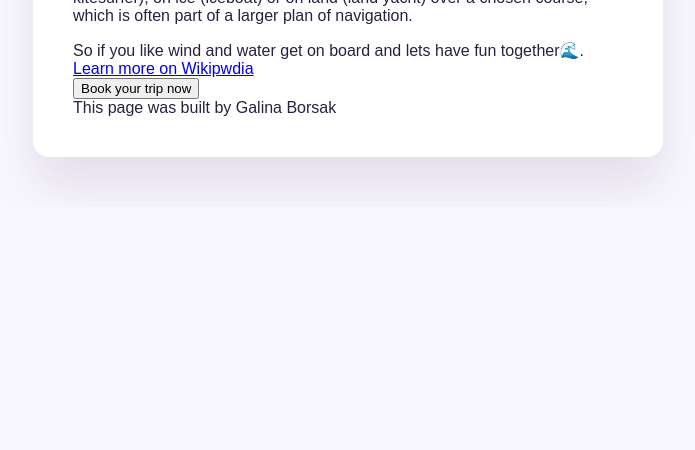
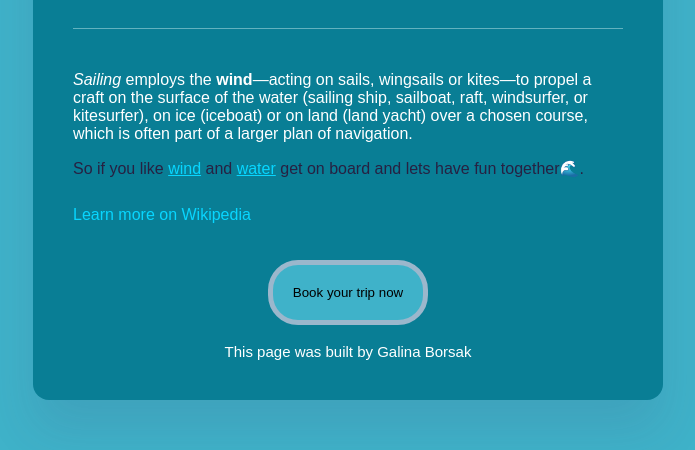
Before and after one commit to HalinaB916/sailing_page, a plain HTML site: page index.html in a window 1280 px wide. Shown: the part 612-1062 px from the top of the page, without its empty margins (292-987 px from the left). Before the commit the page ends 819 px from the top, so only its background shows below. Drawn offline with Linux system fonts and the light colour scheme.

Commit message:
Styling button

```diff
--- a/index.html
+++ b/index.html
@@ -18,18 +18,23 @@
     <br>
     <img src="https://s3.amazonaws.com/shecodesio-production/uploads/files/000/102/004/original/sailing-yacht-gliding-blue-waves-smoothly-generative-ai.jpg?1698314472" width="70%" alt="Sailing">
 <br>
+<br>
 <hr>
+<br>
 <p>
       <em>Sailing</em> employs the <strong>wind</strong>—acting on sails, wingsails or kites—to propel a craft on the surface of the water (sailing
       ship, sailboat, raft, windsurfer, or kitesurfer), on ice (iceboat) or on land (land yacht) over a chosen course, which is often part of a larger plan of navigation.
 </p>
 <div class="together">So if you like <span class="nature">wind</span> and <span class="nature">water</span> get on board
       and lets have fun together🌊.</div>
-<a href="https://en.wikipedia.org/wiki/Sailing" target="_blank">Learn more on Wikipwdia</a>
+      <br>
+<a href="https://en.wikipedia.org/wiki/Sailing" target="_blank" class="learn-more">Learn more on Wikipedia</a>
+<br>
 <br>
 <button>
       Book your trip now
 </button>
+<br>
 <footer>
       This page was built by Galina Borsak
 </footer>
--- a/style.css
+++ b/style.css
@@ -1,19 +1,85 @@
 body {
-      background-color: #f9f7fe;
+      background-color: #3fb2c9;
       color: #272142;
       font-family: Arial, Helvetica, sans-serif;
       display: block;
       margin: 8px;
 
 }
+h1 {
+      text-align: center;
+      background-color: #3fb2c9;
+      color: #fff;
+      padding: 20px;
+      border-radius: 25px;
+      border: 1px solid #9BB7CC;
+      letter-spacing: 1px;
+}
+h2 {
+      text-align: center;
+      color: #fff;
+}
+
+img {
+      display: block;
+      margin: 0 auto;
+      background: #3F98C5;
+      border: 10px solid #9BB7CC;
+      border-radius: 6px;
+
+
+}
+
+p {
+      color: #fff;
+}
+
+button {
+      background: #3fb2c9;
+      display: block;
+      margin: 0 auto;
+      border: 5px solid #9BB7CC;
+      padding: 20px 20px;
+      border-radius: 30px;
+
+}
+footer {
+      text-align: center;
+      font-size: 15px;
+}
+hr {
+      border: none;
+      height: 1px;
+      background: #d4f3f370;
+
+}
+
+footer {
+      color: #fff;
+}
 
 .container {
       box-shadow: 0px 30px 50px rgba(65, 50, 100, 0.12);
       margin: 50px auto;
-      background: #fff;
+      background: #097e95;
       max-width: 550px;
       padding: 40px;
       border-radius: 16px;
+ }
 
+ .nature {
+      color: #08d6ff;
+      text-decoration: underline;
+ }
 
-      }
+ .learn-more {
+      display: block;
+      margin-top: 10px;
+      color: #08d6ff;
+      text-decoration: none;
+ }
+
+ .learn-more.hover {
+      text-decoration: underline;
+      cursor: pointer;
+ }
```
